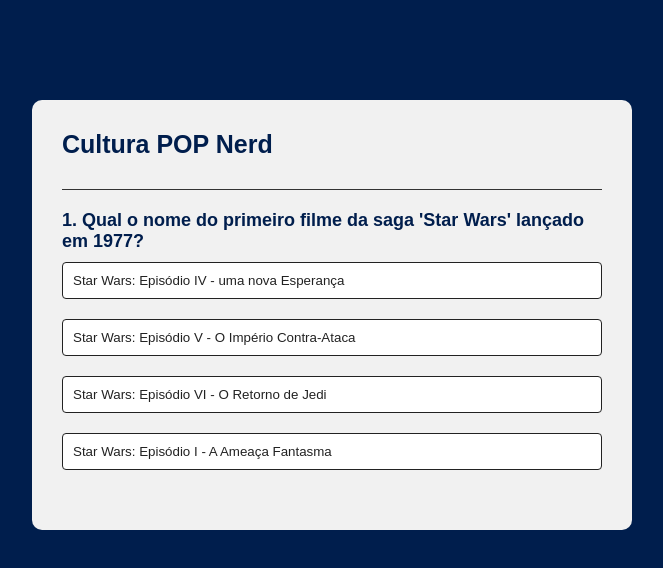
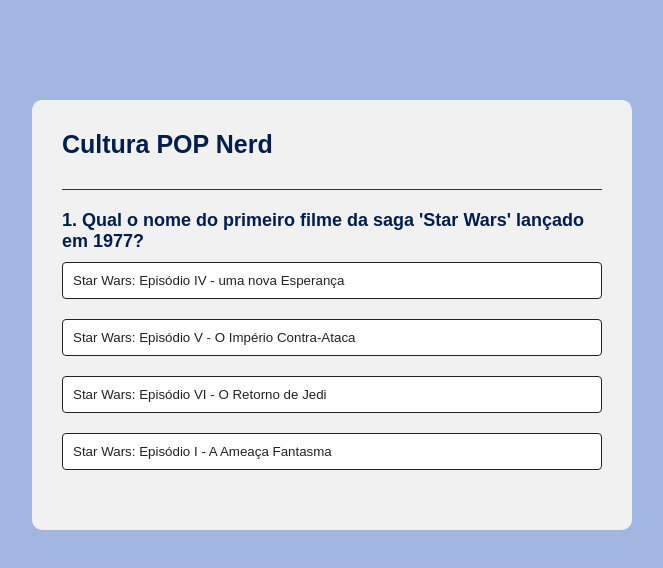
Before and after one commit to ijonao/QUIZ-APP, a plain HTML site: page index.html in a window 1280 px wide. Shown: the whole page, without its empty margins (308-971 px from the left). Drawn offline with Linux system fonts and the light colour scheme.

Commit message:
alteração no BG

```diff
--- a/style.css
+++ b/style.css
@@ -5,7 +5,7 @@
     box-sizing: border-box;
 }
     body{
-        background: #001e4d;
+        background: #85a0d9c2;
     }
 .app{
     background: #f1f1f1;
```
